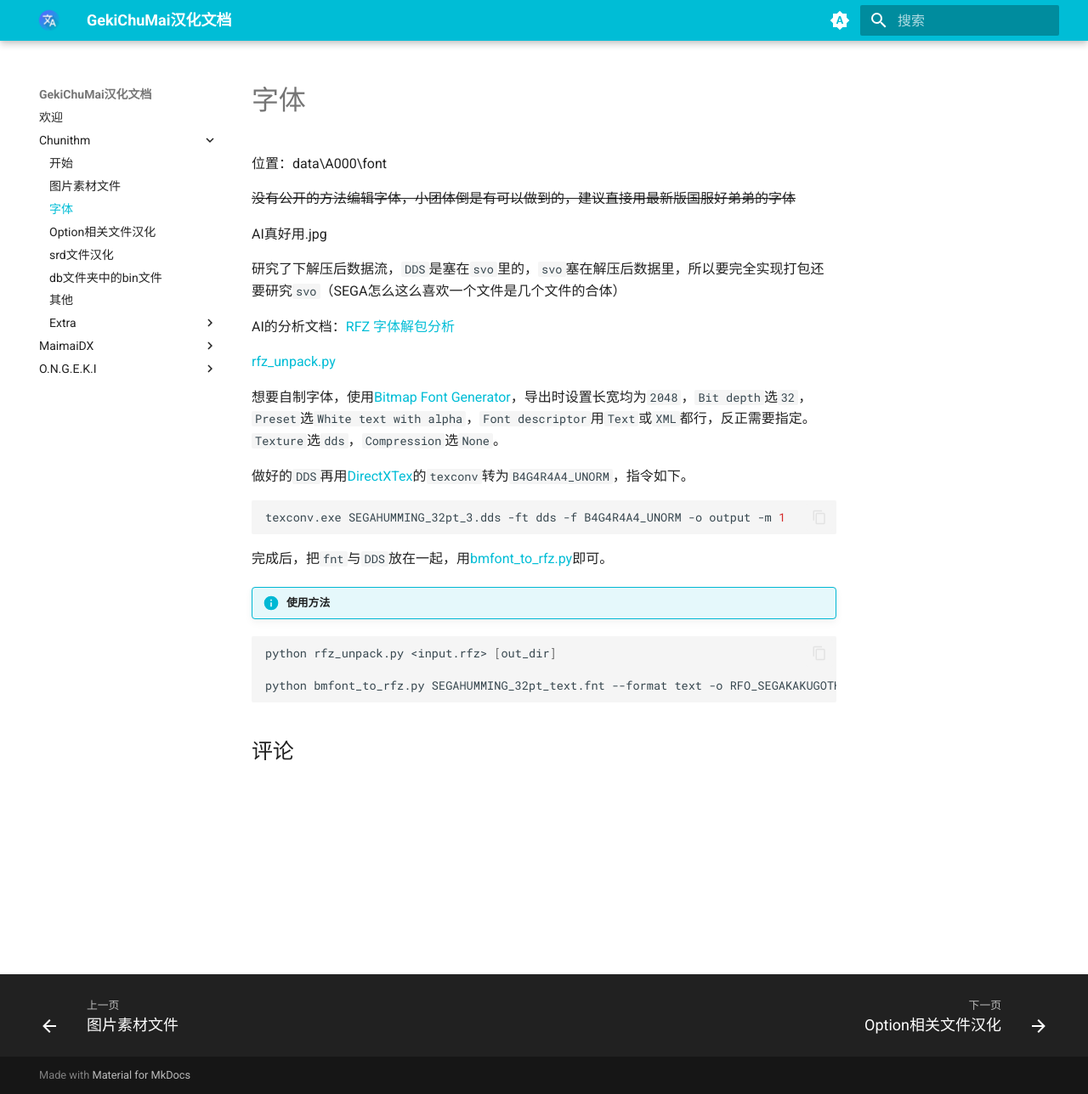
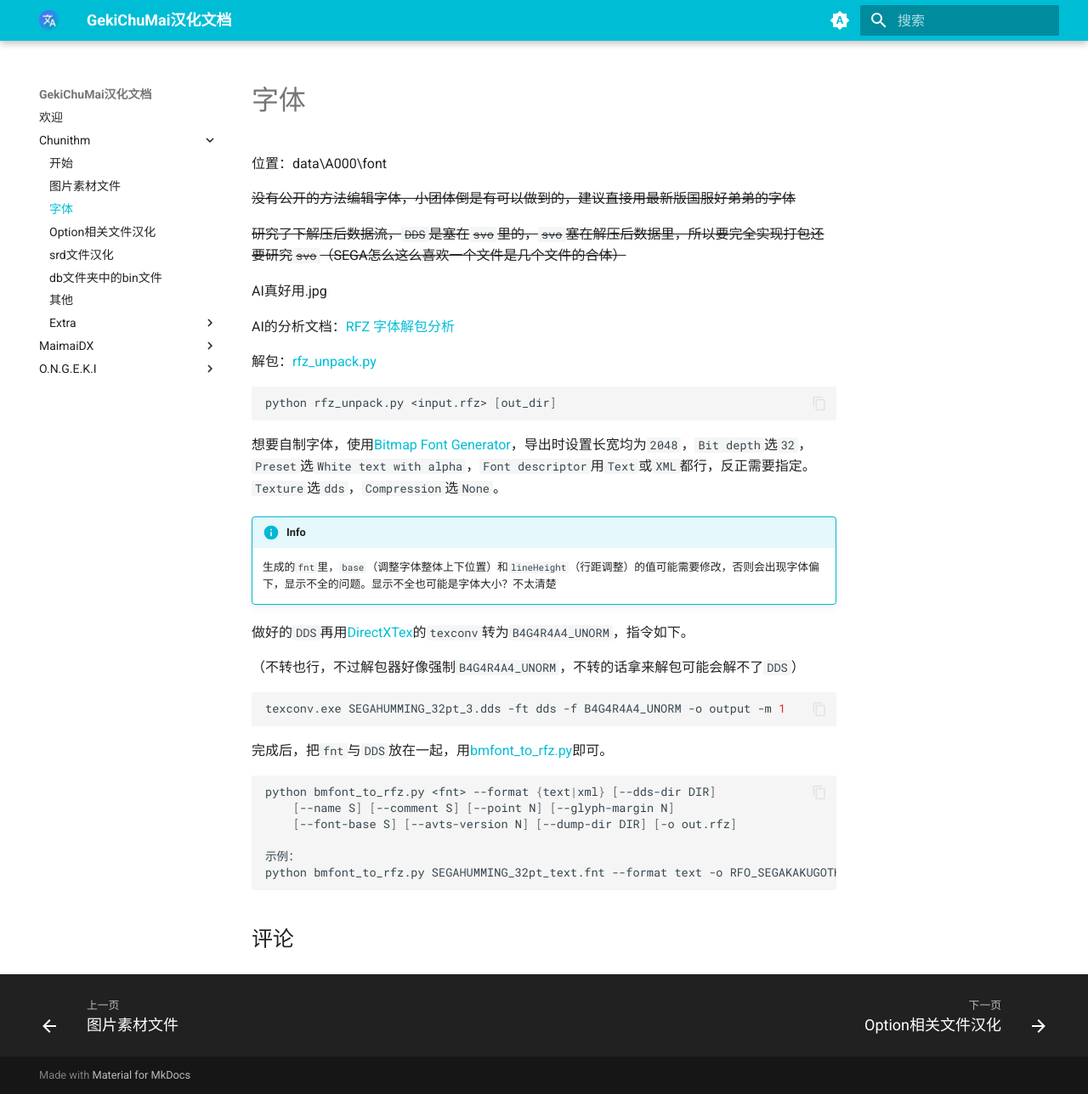
Before and after one commit to GzLxz190614/GekiChuMaiLocalizedDocument, an MkDocs documentation site: the page built from docs/Chunithm/2.font.md, in a window 1280 px wide and 1288 px high. Shown: the whole window at 85% size. Built offline with MkDocs 1.6.1 and Material for MkDocs 9.7.7, drawn with Linux system fonts in a browser that asks for light colours; comment, search, counter and statistics services are not loaded.

Commit message:
部分问题修复

````diff
--- a/docs/Chunithm/2.font.md
+++ b/docs/Chunithm/2.font.md
@@ -8,17 +8,27 @@ comments: true
 
 ~~没有公开的方法编辑字体，小团体倒是有可以做到的，建议直接用最新版国服好弟弟的字体~~
 
+~~研究了下解压后数据流，`DDS`是塞在`svo`里的，`svo`塞在解压后数据里，所以要完全实现打包还要研究`svo`（SEGA怎么这么喜欢一个文件是几个文件的合体）~~
+
 AI真好用.jpg
 
-研究了下解压后数据流，`DDS`是塞在`svo`里的，`svo`塞在解压后数据里，所以要完全实现打包还要研究`svo`（SEGA怎么这么喜欢一个文件是几个文件的合体）
+AI的分析文档：[RFZ 字体解包分析](.\Extra\rfz\1.rfz_unpack_spec)
 
-AI的分析文档：[RFZ 字体解包分析](.\Extra\4.rfz\1.rfz_unpack_spec)
+解包：[rfz_unpack.py](.\files\rfz\rfz_unpack.py)
 
-[rfz_unpack.py](.\files\rfz\rfz_unpack.py)
+```bash
+python rfz_unpack.py <input.rfz> [out_dir]
+```
 
 想要自制字体，使用[Bitmap Font Generator](https://angelcode.com/products/bmfont)，导出时设置长宽均为`2048`，`Bit depth`选`32`，`Preset`选`White text with alpha`，`Font descriptor`用`Text`或`XML`都行，反正需要指定。`Texture`选`dds`，`Compression`选`None`。
 
+!!! info
+
+    生成的`fnt`里，`base`（调整字体整体上下位置）和`lineHeight`（行距调整）的值可能需要修改，否则会出现字体偏下，显示不全的问题。显示不全也可能是字体大小？不太清楚
+
 做好的`DDS`再用[DirectXTex](https://github.com/microsoft/DirectXTex)的`texconv`转为`B4G4R4A4_UNORM`，指令如下。
+
+（不转也行，不过解包器好像强制`B4G4R4A4_UNORM`，不转的话拿来解包可能会解不了`DDS`）
 
 ```bash
 texconv.exe SEGAHUMMING_32pt_3.dds -ft dds -f B4G4R4A4_UNORM -o output -m 1
@@ -26,9 +36,11 @@ texconv.exe SEGAHUMMING_32pt_3.dds -ft dds -f B4G4R4A4_UNORM -o output -m 1
 
 完成后，把`fnt`与`DDS`放在一起，用[bmfont_to_rfz.py](.\files\rfz\bmfont_to_rfz.py)即可。
 
-!!! info "使用方法"
 ```bash
-python rfz_unpack.py <input.rfz> [out_dir]
+python bmfont_to_rfz.py <fnt> --format {text|xml} [--dds-dir DIR]
+    [--name S] [--comment S] [--point N] [--glyph-margin N]
+    [--font-base S] [--avts-version N] [--dump-dir DIR] [-o out.rfz]
 
+示例：
 python bmfont_to_rfz.py SEGAHUMMING_32pt_text.fnt --format text -o RFO_SEGAKAKUGOTHIC_DB_32pt.rfz --name "TT-UD新ゴ 簡体字 Gb4 M" --comment "TT-UD新ゴ 簡体字 Gb4 M 32pt"
 ```
````
Also changed, not shown: docs/Chunithm/Extra/svo/2.svo.md (+8 -6 lines).
